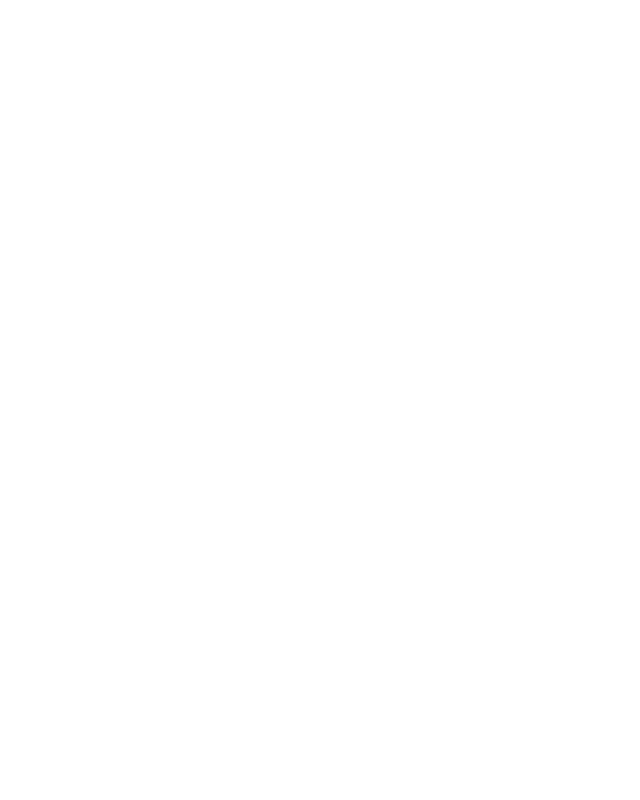
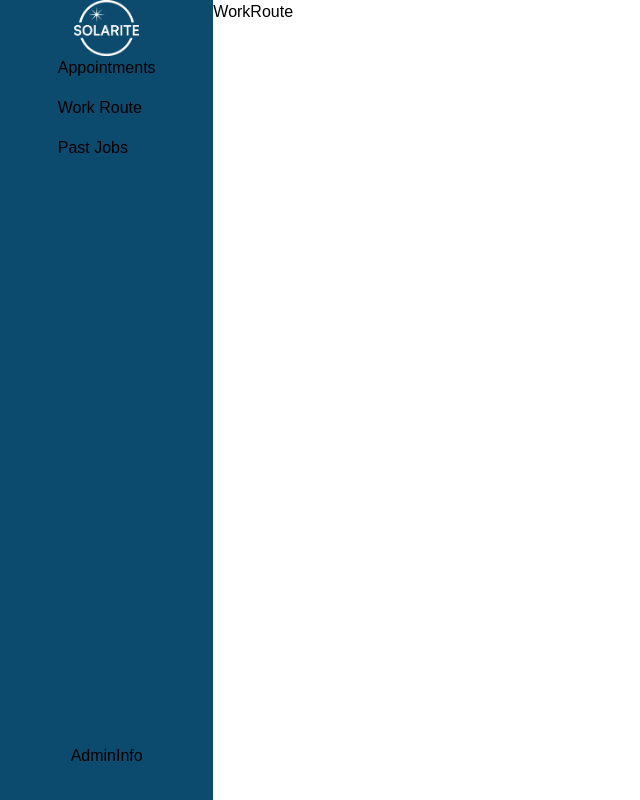
Before and after one commit to chingu-voyages/v52-tier2-team-25, a React (Vite) app in the folder solarite/: page /admin/route in a window 1280 px wide. Before the commit this address had no page. Shown: the whole page, without its empty margins (0-640 px from the left). Built offline with nearby package versions, Linux system fonts and the light colour scheme; a web font is replaced by a local one.

Commit message:
added admin page routes and sidebar

```diff
--- a/solarite/src/App.jsx
+++ b/solarite/src/App.jsx
@@ -2,18 +2,25 @@
 import { Routes, Route } from "react-router-dom";
 import { UserPage } from "./pages/UserPage/UserPage";
 import Login from "./pages/Login/Login";
-import { AdminPage } from "./pages/AdminPage/AdminPage";
+import { AdminDashboard } from "./pages/AdminPage/AdminDashboard";
 import SignUpForm from "./pages/Login/SignUpForm";
+import Appointments from "./pages/AdminPage/Appointments";
+import WorkRoute from "./pages/AdminPage/WorkRoute";
+import PastJobs from "./pages/AdminPage/PastJobs";
 
 const App = () => {
   return (
     <Routes>
       {/* IF user isn't logged in, else admin, or resident page respectively */}
-      <Route path="/" element={<Landing />} />
+      <Route index element={<Landing />} />
       <Route path="/login" element={<Login />} />
       <Route path="register" element={<SignUpForm />} />
-      <Route path="/adminPage" element={<AdminPage />} />
-      <Route path="/userPage" element={<UserPage />} />
+      <Route path="/admin" element={<AdminDashboard />}>
+        <Route path="appointments" element={<Appointments />} />
+        <Route path="route" element={<WorkRoute />} />
+        <Route path="past-jobs" element={<PastJobs />} />
+      </Route>
+      <Route path="/user" element={<UserPage />} />
     </Routes>
   );
 };
--- /dev/null
+++ b/solarite/src/components/Logo.jsx
@@ -0,0 +1,12 @@
+import { Link } from "react-router-dom";
+import solariteLogo from "/solarite-logo-w.svg";
+
+const Logo = () => {
+  return (
+    <Link to="/">
+      <img src={solariteLogo} alt="solarite logo" className="h-14 w-h-14" />
+    </Link>
+  );
+};
+
+export default Logo;
--- /dev/null
+++ b/solarite/src/components/admin/AdminInfo.jsx
@@ -0,0 +1,5 @@
+const AdminInfo = () => {
+  return <div className="fixed bottom-8">AdminInfo</div>;
+};
+
+export default AdminInfo;
--- /dev/null
+++ b/solarite/src/components/admin/AdminLink.jsx
@@ -0,0 +1,17 @@
+import { NavLink } from "react-router-dom";
+import PropTypes from "prop-types";
+
+const AdminLink = ({ url, link }) => {
+  return (
+    <NavLink to={url} className="text-black">
+      {link}
+    </NavLink>
+  );
+};
+
+export default AdminLink;
+
+AdminLink.propTypes = {
+  url: PropTypes.string,
+  link: PropTypes.string,
+};
--- /dev/null
+++ b/solarite/src/components/admin/AdminNav.jsx
@@ -0,0 +1,13 @@
+import AdminLink from "./AdminLink";
+
+const AdminNav = () => {
+  return (
+    <div className="flex flex-col gap-4">
+      <AdminLink url={"appointments"} link="Appointments" />
+      <AdminLink url={"route"} link="Work Route" />
+      <AdminLink url={"past-jobs"} link="Past Jobs" />
+    </div>
+  );
+};
+
+export default AdminNav;
--- /dev/null
+++ b/solarite/src/components/admin/AdminSidebar.jsx
@@ -0,0 +1,17 @@
+import Logo from "../Logo";
+import AdminInfo from "./AdminInfo";
+import AdminNav from "./AdminNav";
+
+const AdminSidebar = () => {
+  return (
+    <div className="flex flex-col items-center w-1/6 bg-sky-900 h-dvh">
+      <Logo />
+
+      <AdminNav />
+
+      <AdminInfo />
+    </div>
+  );
+};
+
+export default AdminSidebar;
--- a/solarite/src/components/signUpForm/signUpNav.jsx
+++ b/solarite/src/components/signUpForm/signUpNav.jsx
@@ -1,12 +1,9 @@
-import { Link } from "react-router-dom";
-import solariteLogo from "/solarite-logo-w.svg";
+import Logo from "../Logo";
 
 const SignUpNav = () => {
   return (
     <div className="px-10 pt-6 pb-6 border-b-[1px] border-slate-50/25 flex items-start">
-      <Link to="/">
-        <img src={solariteLogo} alt="solarite logo" className="h-14 w-h-14" />
-      </Link>
+      <Logo />
     </div>
   );
 };
--- /dev/null
+++ b/solarite/src/pages/AdminPage/AdminDashboard.jsx
@@ -0,0 +1,11 @@
+import AdminSidebar from "@/components/admin/AdminSidebar";
+import { Outlet } from "react-router-dom";
+
+export const AdminDashboard = () => {
+  return (
+    <div className="flex">
+      <AdminSidebar />
+      <Outlet />
+    </div>
+  );
+};
--- a/solarite/src/pages/AdminPage/AdminPage.jsx
+++ /dev/null
@@ -1,12 +0,0 @@
-import { useNavigate } from "react-router-dom";
-
-
-export const AdminPage = () => {
-  const navigate = useNavigate();
-  return (
-    <div>
-     <button onClick={navigate('/appointments')}></button>
-      Admin Page
-    </div>
-  )
-}
--- /dev/null
+++ b/solarite/src/pages/AdminPage/Appointments.jsx
@@ -0,0 +1,5 @@
+const Appointments = () => {
+  return <div>Appointments</div>;
+};
+
+export default Appointments;
--- /dev/null
+++ b/solarite/src/pages/AdminPage/PastJobs.jsx
@@ -0,0 +1,5 @@
+const PastJobs = () => {
+  return <div>PastJobs</div>;
+};
+
+export default PastJobs;
--- /dev/null
+++ b/solarite/src/pages/AdminPage/WorkRoute.jsx
@@ -0,0 +1,5 @@
+const WorkRoute = () => {
+  return <div>WorkRoute</div>;
+};
+
+export default WorkRoute;
```
